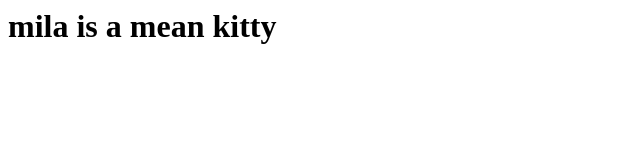
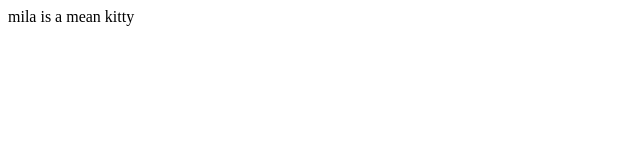
Before and after one commit to AUzunP/auzunp.github.io, a plain HTML site: page index.html in a window 1280 px wide. Shown: the whole page, without its empty margins (0-640 px from the left). Drawn offline with Linux system fonts and the light colour scheme.

Commit message:
Update index.html

```diff
--- a/index.html
+++ b/index.html
@@ -1 +1,10 @@
-<h1>mila is a mean kitty</h1>
+
+    <!doctype html>
+    <html>
+    <head>
+    <title>website</title>
+    </head>
+    <body>
+    mila is a mean kitty
+    </body>
+    </html>
```
